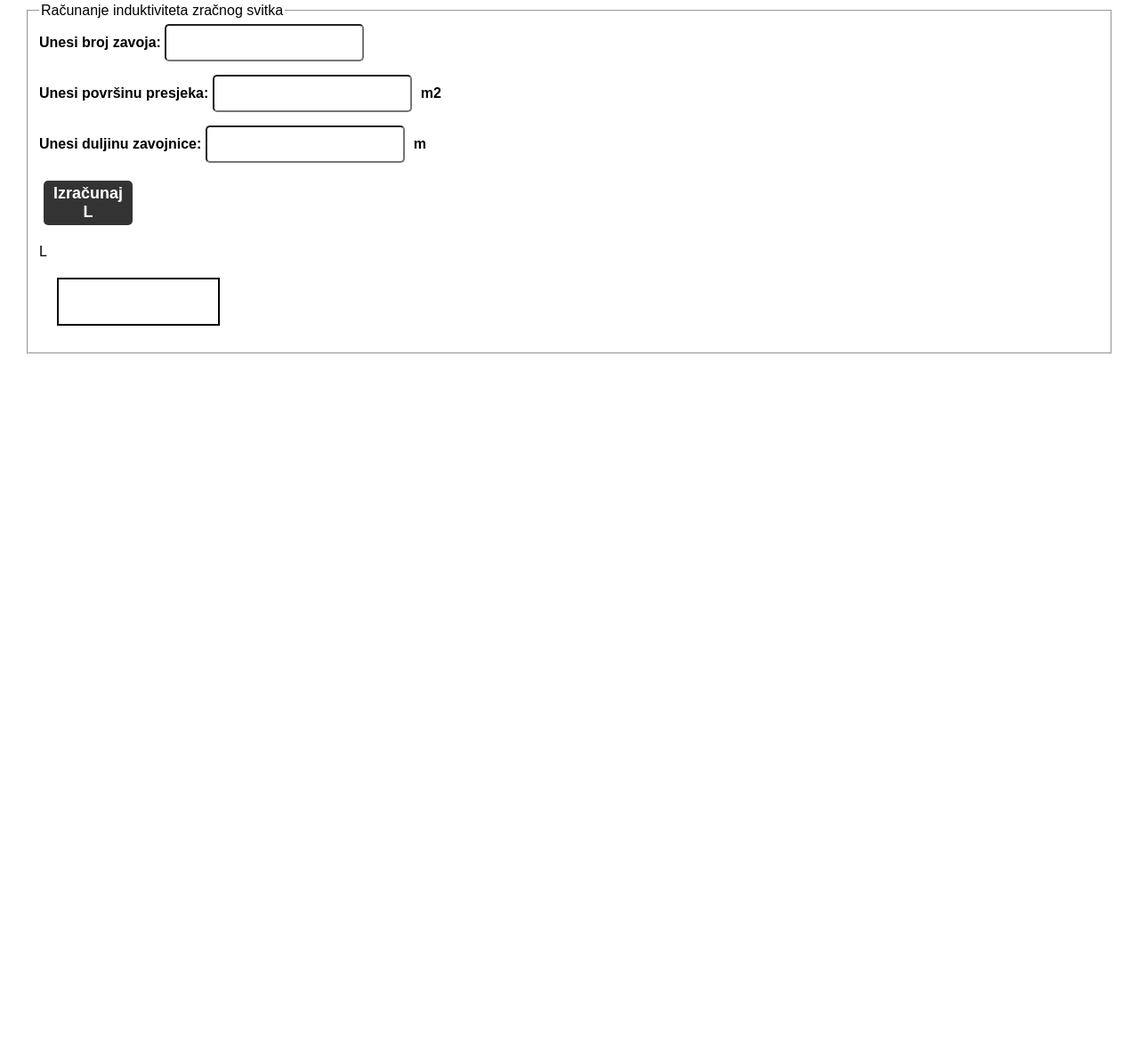
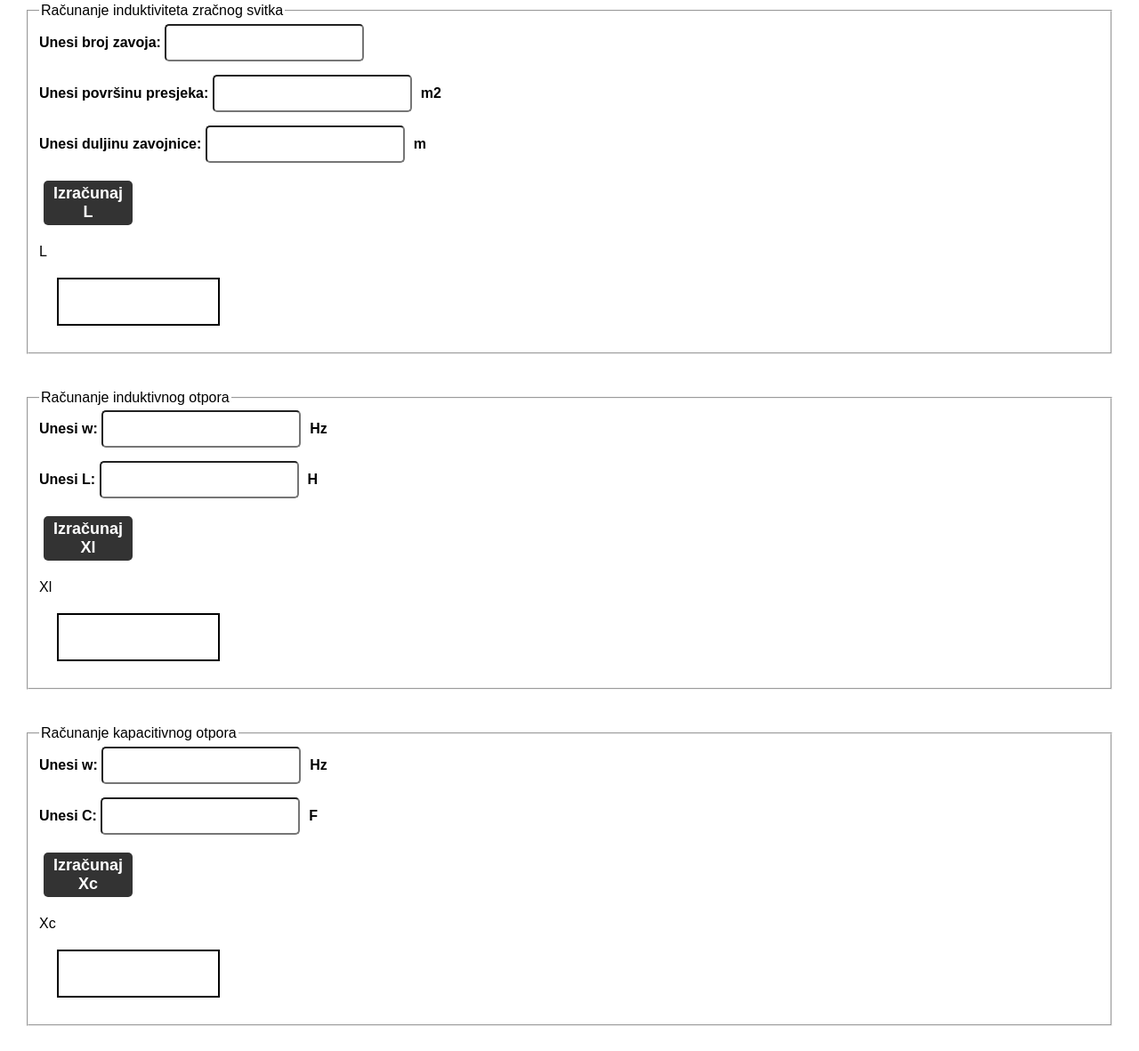
Before and after one commit to AdrianSokolovic/sjwp2_sokolovic_adrian, a plain HTML site: page Elektronički_Alati/index.html in a window 1280 px wide. Shown: the part 3525-4706 px from the top of the page at 89% size. Before the commit the page ends 3951 px from the top, so only its background shows below. Drawn offline with Linux system fonts and the light colour scheme.

Commit message:
nije jos gotovo

```diff
--- a/Elektronički_Alati/index.html
+++ b/Elektronički_Alati/index.html
@@ -187,6 +187,38 @@
         </fieldset>
     </form>
 
+    <form>
+        <fieldset>
+            <legend>Računanje induktivnog otpora</legend>
+            <label for="RIOw">Unesi w: </label>
+            <input type="number" id="RIOw"><label>Hz</label> <br>
+
+            <label for="RIO_L">Unesi L: </label>
+            <input type="number" id="RIO_L"><label>H</label> <br>
+
+            <button type="button">Izračunaj Xl</button>
+            <p>Xl</p>
+            <div id="RIO_Xl" class="rez"></div>
+           <!--  <img src="" alt="shema"> -->
+        </fieldset>
+    </form>
+
+    <form>
+        <fieldset>
+            <legend>Računanje kapacitivnog otpora</legend>
+            <label for="RKOw">Unesi w: </label>
+            <input type="number" id="RKOw"><label>Hz</label> <br>
+
+            <label for="RKO_C">Unesi C: </label>
+            <input type="number" id="RKO_C"><label>F</label> <br>
+
+            <button type="button">Izračunaj Xc</button>
+            <p>Xc</p>
+            <div id="RKO_Xc" class="rez"></div>
+           <!--  <img src="" alt="shema"> -->
+        </fieldset>
+    </form>
+
     <script src="./java.js"></script>
 </body>
 </html>
```
